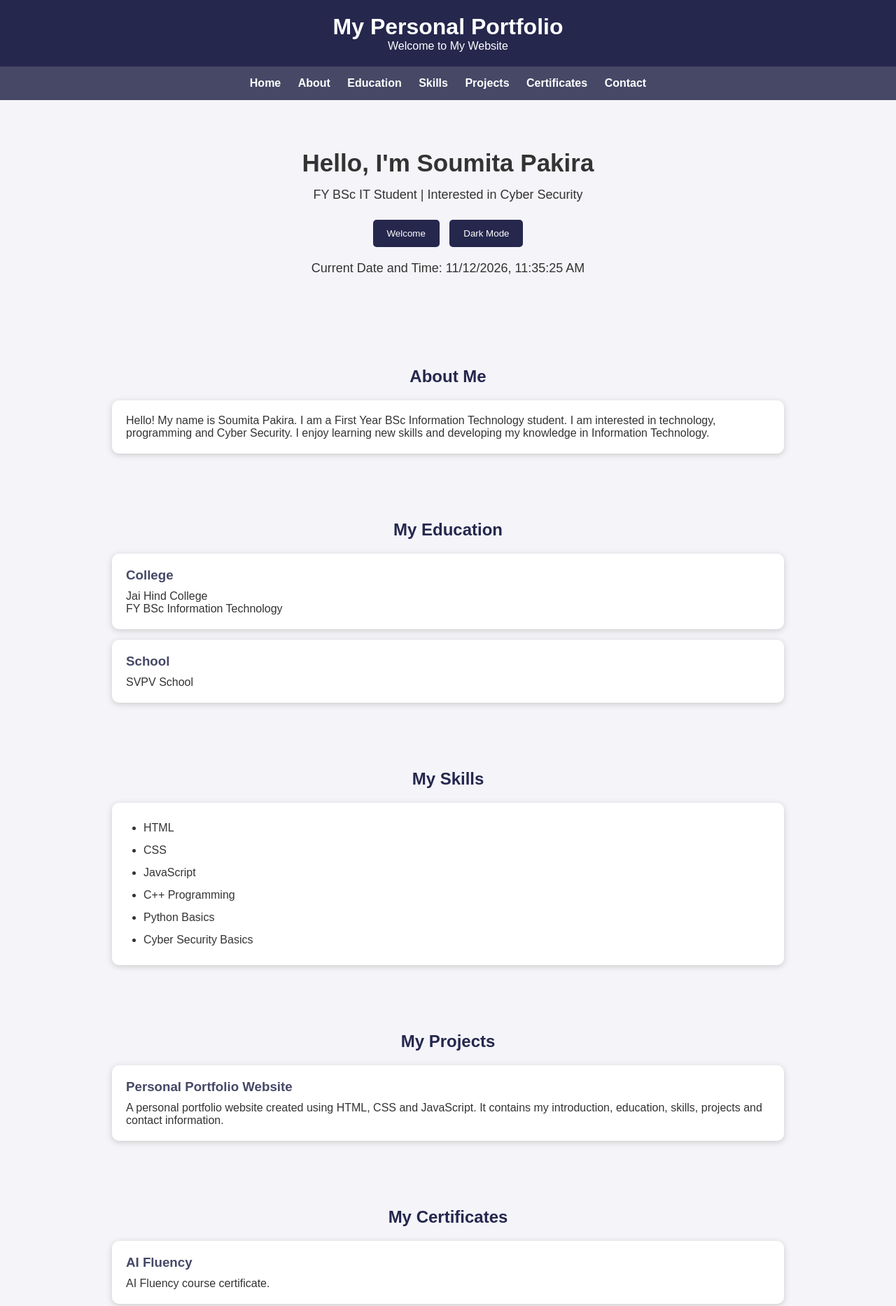
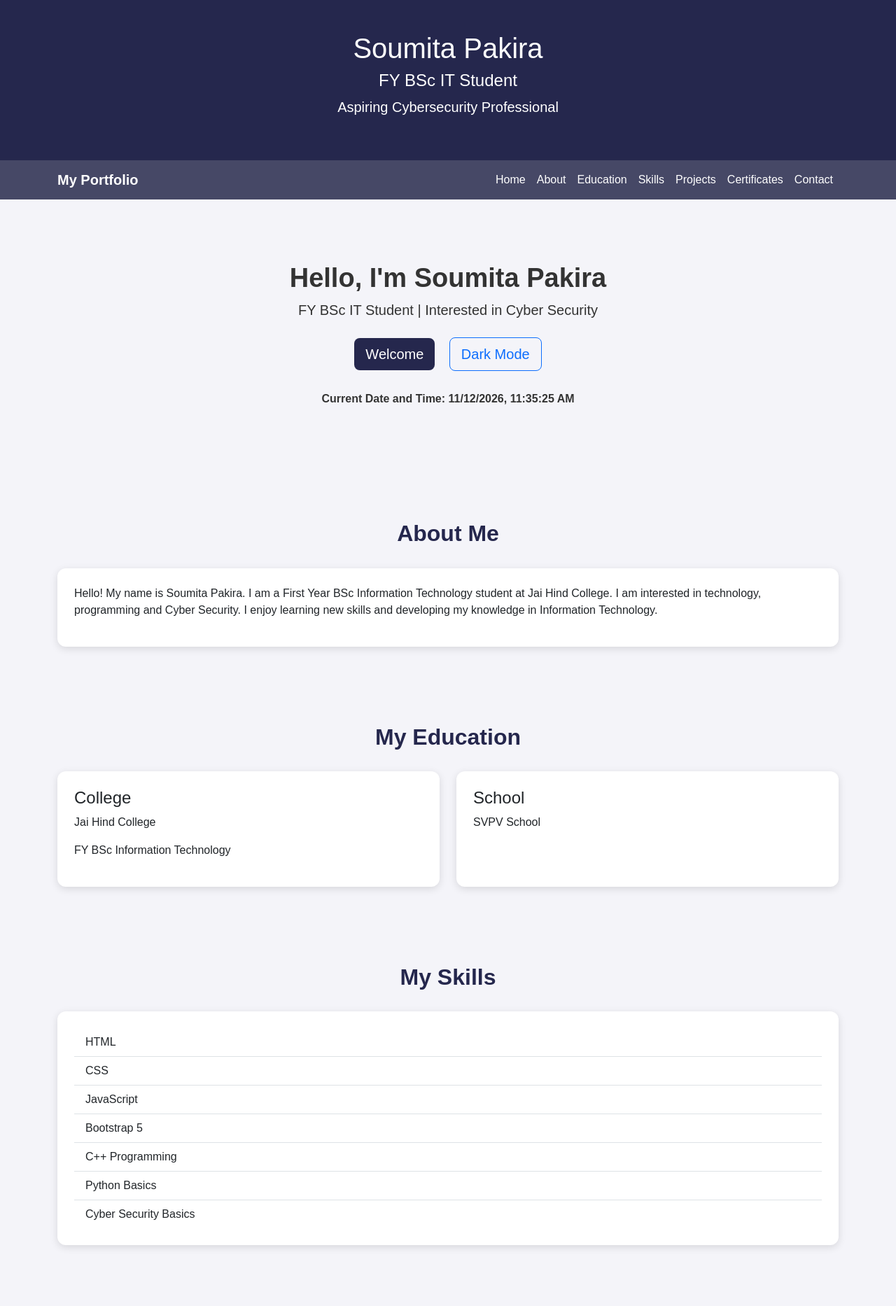
Before and after one commit to soumitapakira783-pixel/my_portfolio-website-, a plain HTML site: page index.html in a window 1280 px wide. Shown: the top 1866 px of the page at 70% size. Drawn offline with nearby package versions, Linux system fonts and the light colour scheme.

Commit message:
Update index.html

```diff
--- a/index.html
+++ b/index.html
@@ -1,14 +1,3 @@
-
-
-
-
-
-
-
-
-
-
-
 
 <!DOCTYPE html>
 <html lang="en">
@@ -16,159 +5,133 @@
     <meta charset="UTF-8">
     <meta name="viewport" content="width=device-width, initial-scale=1.0">
 
-    <title>My Personal Portfolio</title>
+    <title>Soumita Pakira | Portfolio</title>
+
+    <!-- Bootstrap 5 CSS -->
+    <link href="https://cdn.jsdelivr.net/npm/bootstrap@5.3.3/dist/css/bootstrap.min.css"
+          rel="stylesheet">
 
     <style>
         * {
-            margin: 0;
-            padding: 0;
-            box-sizing: border-box;
             scroll-behavior: smooth;
         }
 
         body {
             font-family: Arial, sans-serif;
-            background: #f4f4f9;
+            background-color: #f4f4f9;
             color: #333;
             transition: 0.3s;
         }
 
         header {
-            background: #25274d;
+            background-color: #25274d;
             color: white;
-            padding: 20px;
+            padding: 45px 15px;
             text-align: center;
         }
 
-        nav {
-            background: #464866;
-            padding: 15px;
-            text-align: center;
-            position: sticky;
-            top: 0;
+        .navbar {
+            background-color: #464866;
         }
 
-        nav a {
-            color: white;
-            text-decoration: none;
-            margin: 10px;
-            font-weight: bold;
+        .navbar-brand,
+        .nav-link {
+            color: white !important;
         }
 
-        nav a:hover {
-            color: #ffcc70;
+        .nav-link:hover {
+            color: #ffcc70 !important;
         }
 
         section {
-            padding: 40px 20px;
-            max-width: 1000px;
-            margin: auto;
+            padding: 55px 0;
+            scroll-margin-top: 65px;
         }
 
-        h2 {
+        .section-title {
             color: #25274d;
-            margin-bottom: 20px;
             text-align: center;
+            margin-bottom: 30px;
+            font-weight: bold;
         }
 
         .home {
             text-align: center;
-            padding: 70px 20px;
+            padding: 90px 15px;
         }
 
         .home h1 {
-            font-size: 35px;
-            margin-bottom: 15px;
+            font-size: 38px;
+            font-weight: bold;
         }
 
-        .home p {
-            font-size: 18px;
-            margin-bottom: 20px;
+        .custom-card {
+            background: white;
+            border: none;
+            border-radius: 12px;
+            box-shadow: 0 3px 12px rgba(0,0,0,0.12);
+            height: 100%;
+            transition: 0.3s;
         }
 
-        button {
-            background: #25274d;
+        .custom-card:hover {
+            transform: translateY(-5px);
+        }
+
+        .btn-custom {
+            background-color: #25274d;
             color: white;
             border: none;
-            padding: 12px 20px;
-            border-radius: 5px;
-            cursor: pointer;
-            margin: 5px;
         }
 
-        button:hover {
-            background: #464866;
-        }
-
-        .card {
-            background: white;
-            padding: 20px;
-            margin: 15px 0;
-            border-radius: 10px;
-            box-shadow: 0 2px 8px #ccc;
-        }
-
-        .card h3 {
-            margin-bottom: 10px;
-            color: #464866;
-        }
-
-        ul {
-            margin-left: 25px;
-            line-height: 2;
-        }
-
-        input, textarea {
-            width: 100%;
-            padding: 12px;
-            margin: 10px 0;
-            border: 1px solid #aaa;
-            border-radius: 5px;
+        .btn-custom:hover {
+            background-color: #464866;
+            color: white;
         }
 
         footer {
-            background: #25274d;
+            background-color: #25274d;
             color: white;
             text-align: center;
-            padding: 20px;
+            padding: 25px;
         }
 
+        #datetime {
+            margin-top: 20px;
+        }
+
+        /* Dark Mode */
+
         .dark-mode {
-            background: #181818;
+            background-color: #181818;
             color: white;
         }
 
-        .dark-mode section h2 {
+        .dark-mode .custom-card {
+            background-color: #303030;
+            color: white;
+        }
+
+        .dark-mode .section-title {
             color: #ffcc70;
         }
 
-        .dark-mode .card {
-            background: #303030;
+        .dark-mode .form-control {
+            background-color: #303030;
             color: white;
+            border-color: #777;
         }
 
-        .dark-mode .card h3 {
-            color: #ffcc70;
-        }
-
-        .dark-mode input,
-        .dark-mode textarea {
-            background: #303030;
-            color: white;
-        }
-
-        #datetime {
-            text-align: center;
-            margin-top: 15px;
+        .dark-mode .form-control::placeholder {
+            color: #ccc;
         }
 
         @media (max-width: 600px) {
-            nav a {
-                display: inline-block;
-                margin: 7px;
+            .home h1 {
+                font-size: 28px;
             }
 
-            .home h1 {
+            header h1 {
                 font-size: 27px;
             }
         }
@@ -177,182 +140,360 @@
 
 <body>
 
+    <!-- Header -->
     <header>
-        <h1>My Personal Portfolio</h1>
-        <p>Welcome to My Website</p>
+        <div class="container">
+            <h1>Soumita Pakira</h1>
+            <h4>FY BSc IT Student</h4>
+            <p class="lead">
+                Aspiring Cybersecurity Professional
+            </p>
+        </div>
     </header>
 
-    <nav>
-        <a href="#home">Home</a>
-        <a href="#about">About</a>
-        <a href="#education">Education</a>
-        <a href="#skills">Skills</a>
-        <a href="#projects">Projects</a>
-        <a href="#certificates">Certificates</a>
-        <a href="#contact">Contact</a>
+    <!-- Bootstrap Navigation Bar -->
+    <nav class="navbar navbar-expand-lg navbar-dark sticky-top">
+        <div class="container">
+
+            <a class="navbar-brand fw-bold" href="#home">
+                My Portfolio
+            </a>
+
+            <button class="navbar-toggler" type="button"
+                    data-bs-toggle="collapse"
+                    data-bs-target="#myNavbar"
+                    aria-controls="myNavbar"
+                    aria-expanded="false"
+                    aria-label="Toggle navigation">
+
+                <span class="navbar-toggler-icon"></span>
+            </button>
+
+            <div class="collapse navbar-collapse" id="myNavbar">
+
+                <ul class="navbar-nav ms-auto">
+
+                    <li class="nav-item">
+                        <a class="nav-link" href="#home">Home</a>
+                    </li>
+
+                    <li class="nav-item">
+                        <a class="nav-link" href="#about">About</a>
+                    </li>
+
+                    <li class="nav-item">
+                        <a class="nav-link" href="#education">Education</a>
+                    </li>
+
+                    <li class="nav-item">
+                        <a class="nav-link" href="#skills">Skills</a>
+                    </li>
+
+                    <li class="nav-item">
+                        <a class="nav-link" href="#projects">Projects</a>
+                    </li>
+
+                    <li class="nav-item">
+                        <a class="nav-link" href="#certificates">Certificates</a>
+                    </li>
+
+                    <li class="nav-item">
+                        <a class="nav-link" href="#contact">Contact</a>
+                    </li>
+
+                </ul>
+            </div>
+        </div>
     </nav>
 
+    <!-- Home Section -->
     <section class="home" id="home">
+
+        <div class="container">
+
             <h1>Hello, I'm Soumita Pakira</h1>
-        <p>FY BSc IT Student | Interested in Cyber Security</p>
 
-        <button onclick="welcomeMessage()">
+            <p class="lead">
+                FY BSc IT Student | Interested in Cyber Security
+            </p>
+
+            <button class="btn btn-custom btn-lg m-2"
+                    onclick="welcomeMessage()">
                 Welcome
             </button>
 
-        <button onclick="toggleDarkMode()">
+            <button class="btn btn-outline-primary btn-lg m-2"
+                    onclick="toggleDarkMode()">
                 Dark Mode
             </button>
 
-        <p id="datetime"></p>
+            <p id="datetime" class="fw-bold"></p>
+
+        </div>
     </section>
 
+    <!-- About Section -->
     <section id="about">
-        <h2>About Me</h2>
 
-        <div class="card">
+        <div class="container">
+
+            <h2 class="section-title">About Me</h2>
+
+            <div class="card custom-card p-4">
+
                 <p>
                     Hello! My name is Soumita Pakira.
                     I am a First Year BSc Information Technology
-                student. I am interested in technology,
-                programming and Cyber Security.
+                    student at Jai Hind College.
+                    I am interested in technology, programming
+                    and Cyber Security.
+
                     I enjoy learning new skills and developing
                     my knowledge in Information Technology.
                 </p>
+
+            </div>
         </div>
     </section>
 
+    <!-- Education Section -->
     <section id="education">
-        <h2>My Education</h2>
 
-        <div class="card">
-            <h3>College</h3>
+        <div class="container">
+
+            <h2 class="section-title">My Education</h2>
+
+            <div class="row g-4">
+
+                <div class="col-md-6">
+                    <div class="card custom-card p-4">
+
+                        <h4>College</h4>
                         <p>Jai Hind College</p>
                         <p>FY BSc Information Technology</p>
+
+                    </div>
                 </div>
 
-        <div class="card">
-            <h3>School</h3>
+                <div class="col-md-6">
+                    <div class="card custom-card p-4">
+
+                        <h4>School</h4>
                         <p>SVPV School</p>
+
+                    </div>
+                </div>
+
+            </div>
         </div>
     </section>
 
+    <!-- Skills Section -->
     <section id="skills">
-        <h2>My Skills</h2>
 
-        <div class="card">
-            <ul>
-                <li>HTML</li>
-                <li>CSS</li>
-                <li>JavaScript</li>
-                <li>C++ Programming</li>
-                <li>Python Basics</li>
-                <li>Cyber Security Basics</li>
+        <div class="container">
+
+            <h2 class="section-title">My Skills</h2>
+
+            <div class="card custom-card p-4">
+
+                <ul class="list-group list-group-flush">
+
+                    <li class="list-group-item">HTML</li>
+                    <li class="list-group-item">CSS</li>
+                    <li class="list-group-item">JavaScript</li>
+                    <li class="list-group-item">Bootstrap 5</li>
+                    <li class="list-group-item">C++ Programming</li>
+                    <li class="list-group-item">Python Basics</li>
+                    <li class="list-group-item">Cyber Security Basics</li>
+
                 </ul>
+
+            </div>
         </div>
     </section>
 
+    <!-- Projects Section -->
     <section id="projects">
-        <h2>My Projects</h2>
 
-        <div class="card">
-            <h3>Personal Portfolio Website</h3>
+        <div class="container">
+
+            <h2 class="section-title">My Projects</h2>
+
+            <div class="row g-4">
+
+                <div class="col-md-6">
+
+                    <div class="card custom-card p-4">
+
+                        <h4>Personal Portfolio Website</h4>
+
                         <p>
                             A personal portfolio website created
-                using HTML, CSS and JavaScript.
+                            using HTML, CSS, JavaScript and Bootstrap.
                             It contains my introduction, education,
                             skills, projects and contact information.
                         </p>
+
+                    </div>
+                </div>
+
+            </div>
         </div>
     </section>
 
+    <!-- Certificates Section -->
     <section id="certificates">
-        <h2>My Certificates</h2>
 
-        <div class="card">
-            <h3>AI Fluency</h3>
-            <p>AI Fluency course certificate.</p>
+        <div class="container">
+
+            <h2 class="section-title">My Certificates</h2>
+
+            <div class="row g-4">
+
+                <div class="col-md-6">
+                    <div class="card custom-card p-4">
+
+                        <h4>AI Fluency</h4>
+
+                        <p>
+                            AI Fluency course certificate.
+                        </p>
+
+                    </div>
                 </div>
 
-        <div class="card">
-            <h3>Cyber Security</h3>
-            <p>Cyber Security learning certificate.</p>
+                <div class="col-md-6">
+                    <div class="card custom-card p-4">
+
+                        <h4>Cyber Security</h4>
+
+                        <p>
+                            Cyber Security learning certificate.
+                        </p>
+
+                    </div>
+                </div>
+
+            </div>
         </div>
     </section>
 
+    <!-- Contact Section -->
     <section id="contact">
-        <h2>Contact Me</h2>
 
-        <div class="card">
+        <div class="container">
+
+            <h2 class="section-title">Contact Me</h2>
+
+            <div class="card custom-card p-4">
+
                 <form onsubmit="sendMessage(event)">
+
+                    <div class="mb-3">
 
                         <input type="text"
                                id="name"
+                               class="form-control"
                                placeholder="Enter Your Name"
                                required>
 
+                    </div>
+
+                    <div class="mb-3">
+
                         <input type="email"
                                id="email"
+                               class="form-control"
                                placeholder="Enter Your Email"
                                required>
 
+                    </div>
+
+                    <div class="mb-3">
+
                         <textarea id="message"
+                                  class="form-control"
+                                  rows="5"
                                   placeholder="Enter Your Message"
-                          rows="5"
                                   required></textarea>
 
-                <button type="submit">
+                    </div>
+
+                    <button type="submit"
+                            class="btn btn-custom btn-lg">
                         Send Message
                     </button>
 
                 </form>
+
+            </div>
         </div>
     </section>
 
+    <!-- Footer -->
     <footer>
+
+        <div class="container">
+
             <p>© 2026 Soumita Pakira</p>
             <p>All Rights Reserved.</p>
+
+        </div>
+
     </footer>
 
+    <!-- JavaScript -->
     <script>
 
         // Welcome Message
         function welcomeMessage() {
+
             alert("Welcome to My Portfolio Website!");
+
         }
 
         // Dark Mode
         function toggleDarkMode() {
+
             document.body.classList.toggle("dark-mode");
+
         }
 
-        // Current Date and Time
+        // Date and Time
         function showDateTime() {
+
             let now = new Date();
 
             document.getElementById("datetime").innerHTML =
                 "Current Date and Time: " +
                 now.toLocaleString();
+
         }
 
-        // Update Time
         showDateTime();
+
         setInterval(showDateTime, 1000);
 
         // Contact Form
         function sendMessage(event) {
+
             event.preventDefault();
 
-            let name =
-                document.getElementById("name").value;
+            let name = document.getElementById("name").value;
 
             alert("Thank you, " + name +
                   "! Your message has been entered.");
 
             document.querySelector("form").reset();
+
         }
 
     </script>
 
+    <!-- Bootstrap JavaScript -->
+    <script src="https://cdn.jsdelivr.net/npm/bootstrap@5.3.3/dist/js/bootstrap.bundle.min.js">
+    </script>
+
 </body>
 </html>
```
Lines whose indentation alone changed are shown as unchanged.
